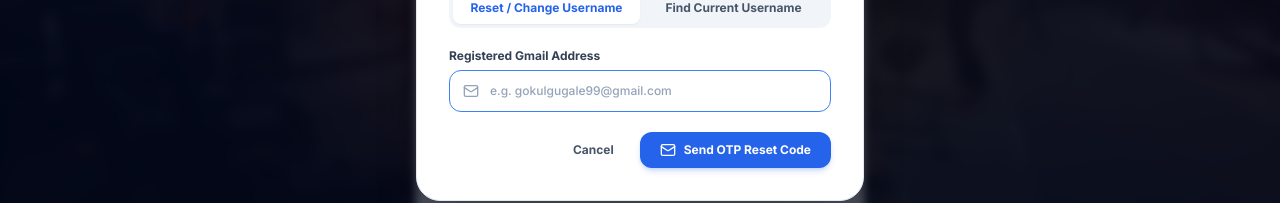
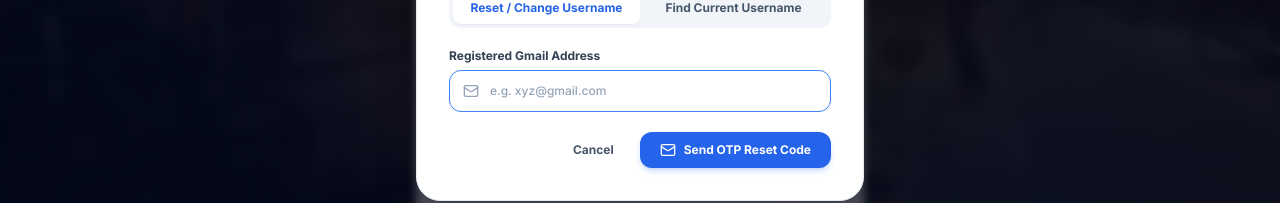
Before and after one commit to abhibadadhe/gym-management, a React (Vite) app in the folder frontend/: page / in a window 1280 px wide. Both pictures are taken after a click on the button "Forgot / Reset Username?". Shown: the part 404-607 px from the top of the page. Built offline with nearby package versions, Linux system fonts and the light colour scheme; no server answers.

Commit message:
Placeholder update

```diff
--- a/frontend/src/pages/Login.tsx
+++ b/frontend/src/pages/Login.tsx
@@ -617,8 +617,7 @@ export const Login: React.FC = () => {
                     setUsernameError(null);
                     setUsernameMessage(null);
                   }}
-                  className={`py-2 rounded-lg transition-all ${
-                    usernameTab === 'reset'
+                  className={`py-2 rounded-lg transition-all ${usernameTab === 'reset'
                     ? 'bg-white text-blue-600 shadow-sm'
                     : 'text-slate-600 hover:text-slate-900'
                     }`}
@@ -632,8 +631,7 @@ export const Login: React.FC = () => {
                     setUsernameError(null);
                     setUsernameMessage(null);
                   }}
-                  className={`py-2 rounded-lg transition-all ${
-                    usernameTab === 'lookup'
+                  className={`py-2 rounded-lg transition-all ${usernameTab === 'lookup'
                     ? 'bg-white text-blue-600 shadow-sm'
                     : 'text-slate-600 hover:text-slate-900'
                     }`}
@@ -681,7 +679,7 @@ export const Login: React.FC = () => {
                           type="email"
                           value={recoveryEmail}
                           onChange={(e) => setRecoveryEmail(e.target.value)}
-                          placeholder="e.g. gokulgugale99@gmail.com"
+                          placeholder="e.g. xyz@gmail.com"
                           className="w-full pl-10 pr-4 py-3 bg-slate-50 border border-slate-200 rounded-xl text-slate-900 placeholder-slate-400 focus:outline-none focus:border-blue-500 focus:bg-white font-medium"
                           required
                           autoFocus
@@ -790,7 +788,7 @@ export const Login: React.FC = () => {
                       type="email"
                       value={recoveryEmail}
                       onChange={(e) => setRecoveryEmail(e.target.value)}
-                      placeholder="e.g. gokulgugale99@gmail.com"
+                      placeholder="e.g. xyz@gmail.com"
                       className="w-full pl-10 pr-4 py-3 bg-slate-50 border border-slate-200 rounded-xl text-slate-900 placeholder-slate-400 focus:outline-none focus:border-blue-500 focus:bg-white font-medium"
                       required
                       autoFocus
```
Lines whose indentation alone changed are shown as unchanged.
